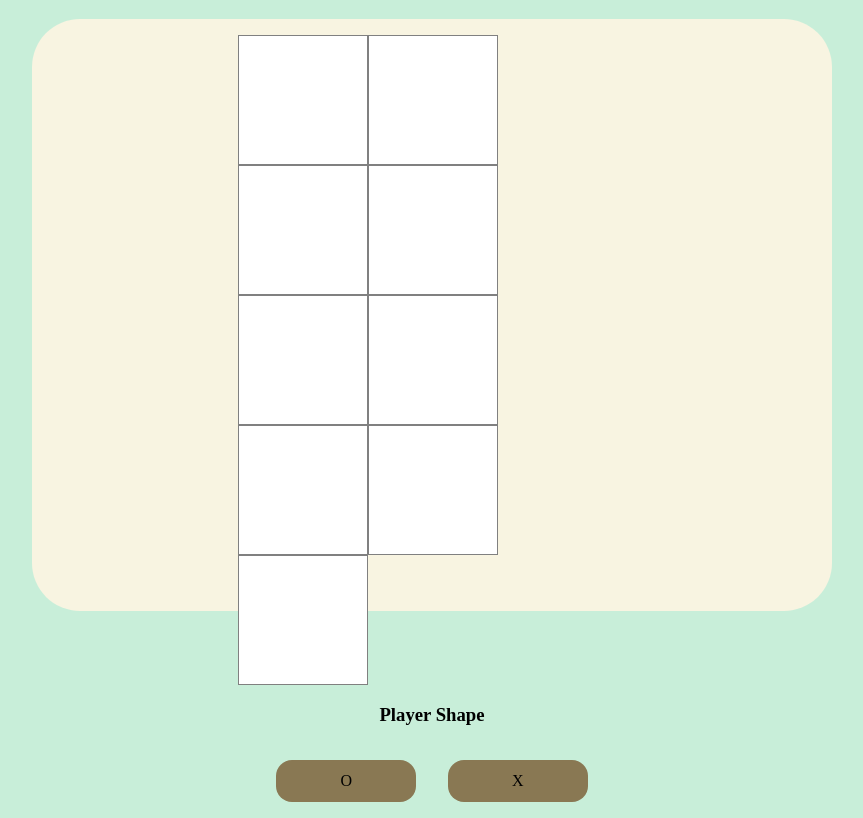
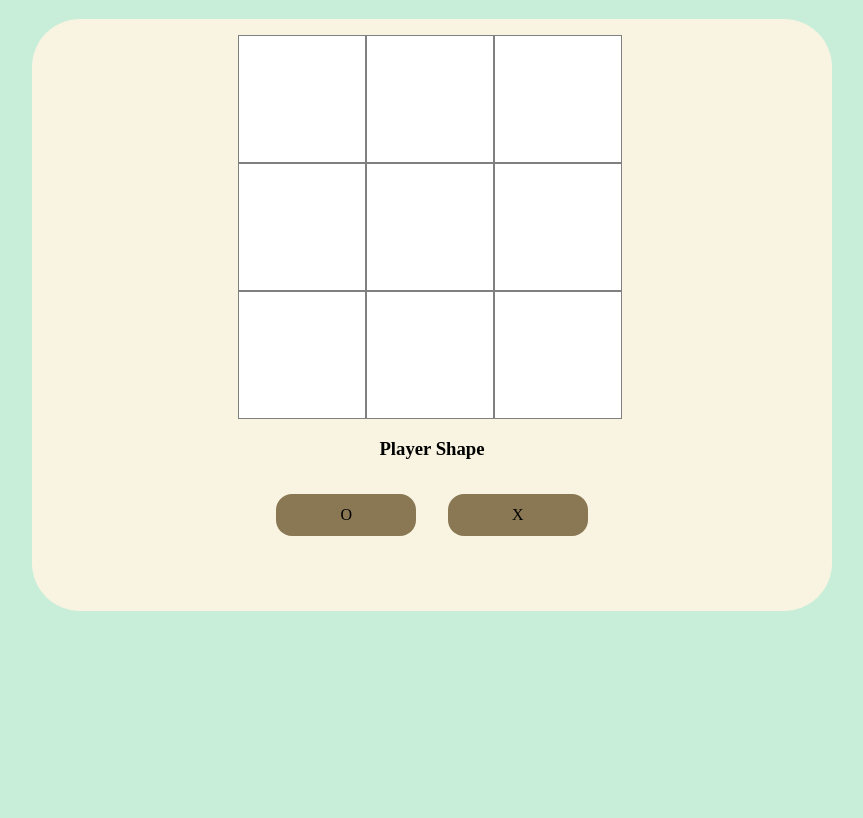
Before and after one commit to ThousandLeaves/TicTacToeGame, a plain HTML site: page index.html in a window 1280 px wide. Shown: the part 69-887 px from the top of the page, without its empty margins (208-1071 px from the left). After the commit the page ends 800 px from the top, so only its background shows below. Drawn offline with Linux system fonts and the light colour scheme.

Commit message:
tictactoe buttons now use grid instead of flex

```diff
--- a/style.css
+++ b/style.css
@@ -16,21 +16,27 @@ h3 {
     height: 70vh;
     width: 60vw;
     border-radius: 3em;
+    min-height: 550px;
+}
+
+.game-area {
+    width: 100%;
 }
 
 .framing-box {
-    width: 50%;
-}
+    display: grid;
+    grid-template-columns: 128px 128px 128px;
+    grid-template-rows: 128px 128px 128px;
+    justify-content: center;
 
-.game-area {
-    display: flex;
-    flex-flow: row wrap;
-    justify-content: center;
 }
 
 .game-btn {
     margin: 0 -2px;
-    flex-basis: 33%;
+    grid-column-start: auto;
+    grid-column-end: auto;
+    grid-row-start: auto;
+    grid-row-end: auto;
 }
 
 .selector {
@@ -54,7 +60,8 @@ h3 {
 button {
     border: 1px solid gray;
     background-color: white;
-    padding: 64px;
+    width: 128px;
+    height: 128px;
 }
 button:active {
     /* border: 2px solid gray; */
```
